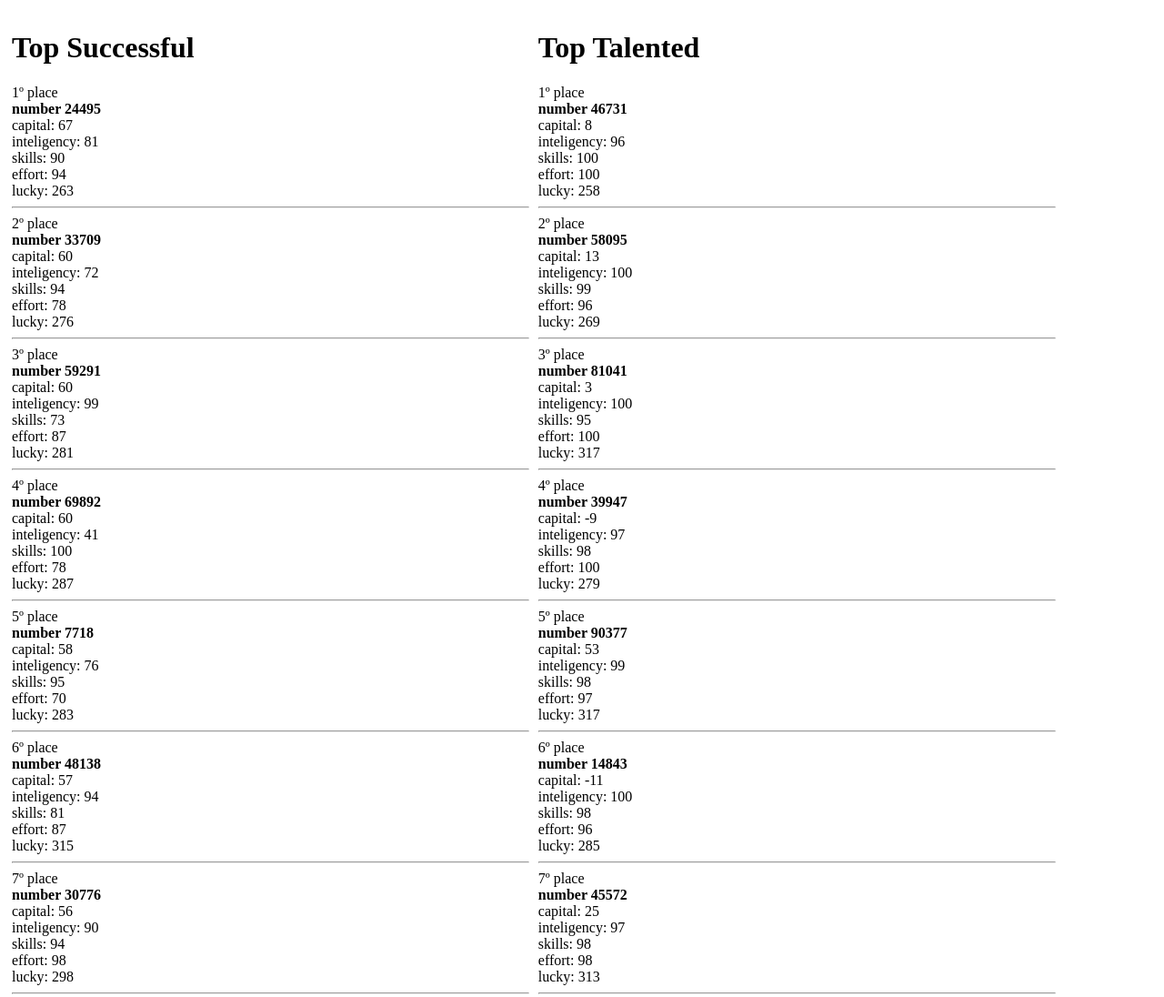
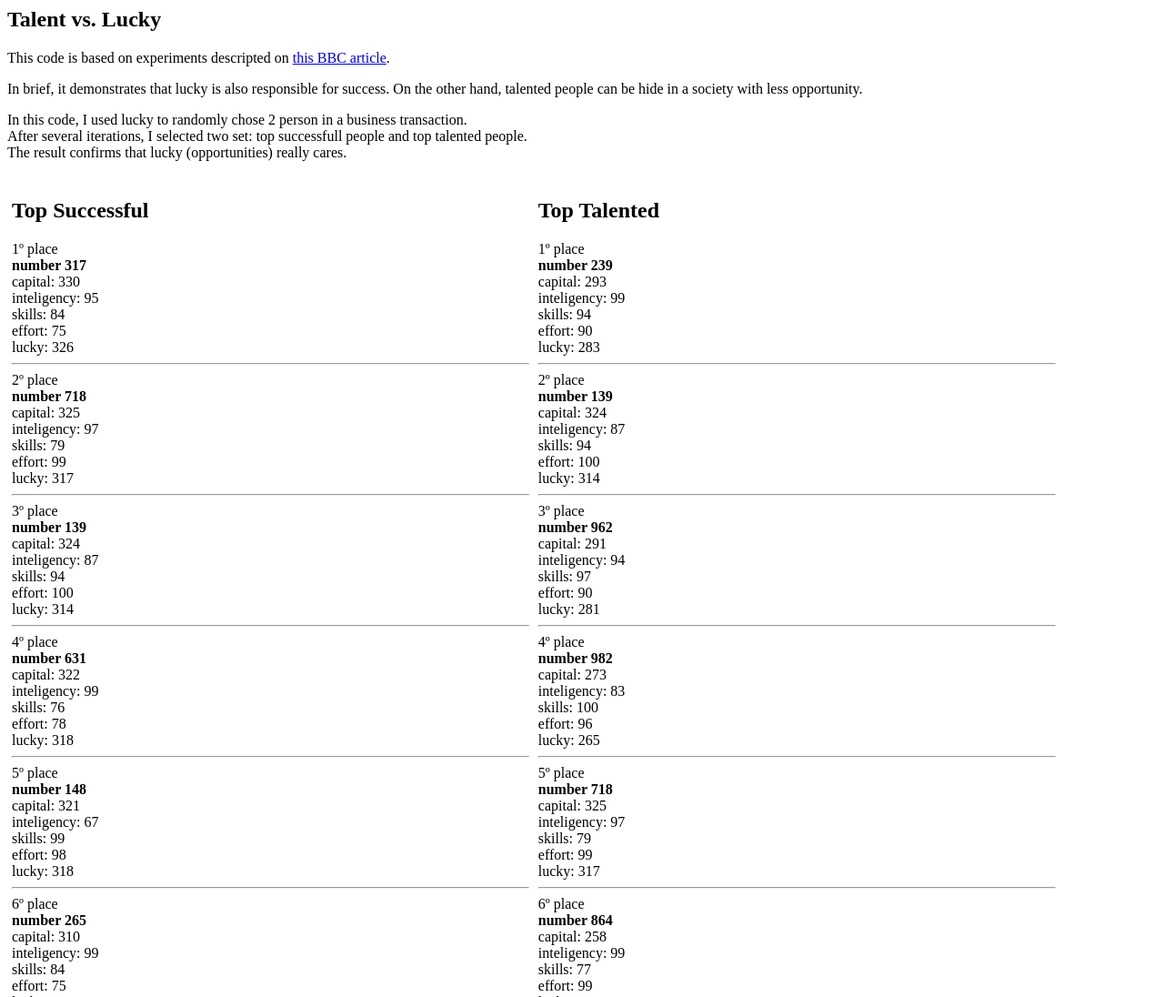
Before and after one commit to orafaelreis/Alessio-Biondo-Experiment-Simplified, a plain HTML site: page index.html in a window 1280 px wide. Shown: the top 1096 px of the page at 91% size. Drawn offline with Linux system fonts and the light colour scheme.

Commit message:
developed initial algorithm concept

```diff
--- a/index.html
+++ b/index.html
@@ -1,6 +1,6 @@
 <html>
 <head>
-    <title>World Simulator</title>
+    <title>Talent vs Luck: the role of randomness in success and failure</title>
     <style>
         div.result {
             padding: 5px;
@@ -61,15 +61,16 @@
             }
 
             makeBusiness(that) {
-                this.lucky++; that.lucky++;
                 //Somebody wins, somebody loses.
                 if (this.talent.rawValue() > that.talent.rawValue()) {
                     this.capital++;
+                    this.lucky++;
                     that.capital--;
                 }
                 else if (this.talent.rawValue() < that.talent.rawValue()){
                     this.capital--;
-                    that.capital--;
+                    that.capital++;
+                    that.lucky++;
                 }
                 //others way to resolve that:
                 //both gain
@@ -144,17 +145,27 @@
     </script>
 </head>
 <body>
+        <article>
+                <h1>Talent vs. Lucky</h1>
+                <p>This code is based on experiments descripted on <a href="http://www.bbc.com/capital/story/20180309-your-hard-work-doesnt-actually-pay-off">this BBC article</a>.</p>
+                <p>In brief, it demonstrates that lucky is also responsible for success. On the other hand, talented people can be hide in a society with less opportunity.</p>
+
+                <p>In this code, I used lucky to randomly chose 2 person in a business transaction. <br>
+                After several iterations, I selected two set: top successfull people and top talented people. <br>
+                The result confirms that lucky (opportunities) really cares.</p>
+        </article>
+
         <div class="result">
-            <h1>Top Successful</h1>
+            <h2>Top Successful</h2>
             <div id="result-first"></div>
         </div>
         <div class="result">
-            <h1>Top Talented</h1>
+            <h2>Top Talented</h2>
             <div id="result-second"></div>
         </div>
 </body>
     <script>
-        const NUMBER_OF_PEOPLE = 100000;
+        const NUMBER_OF_PEOPLE = 1000;
         const NUMBER_OF_TRANSACTIONS_PER_YER = 365 * NUMBER_OF_PEOPLE/100;
         const NUMBER_OF_YERS = 40;
         const NUMBER_OF_TRANSACTIONS = NUMBER_OF_TRANSACTIONS_PER_YER * NUMBER_OF_YERS;
```
Also changed, not shown: 1 other file.
